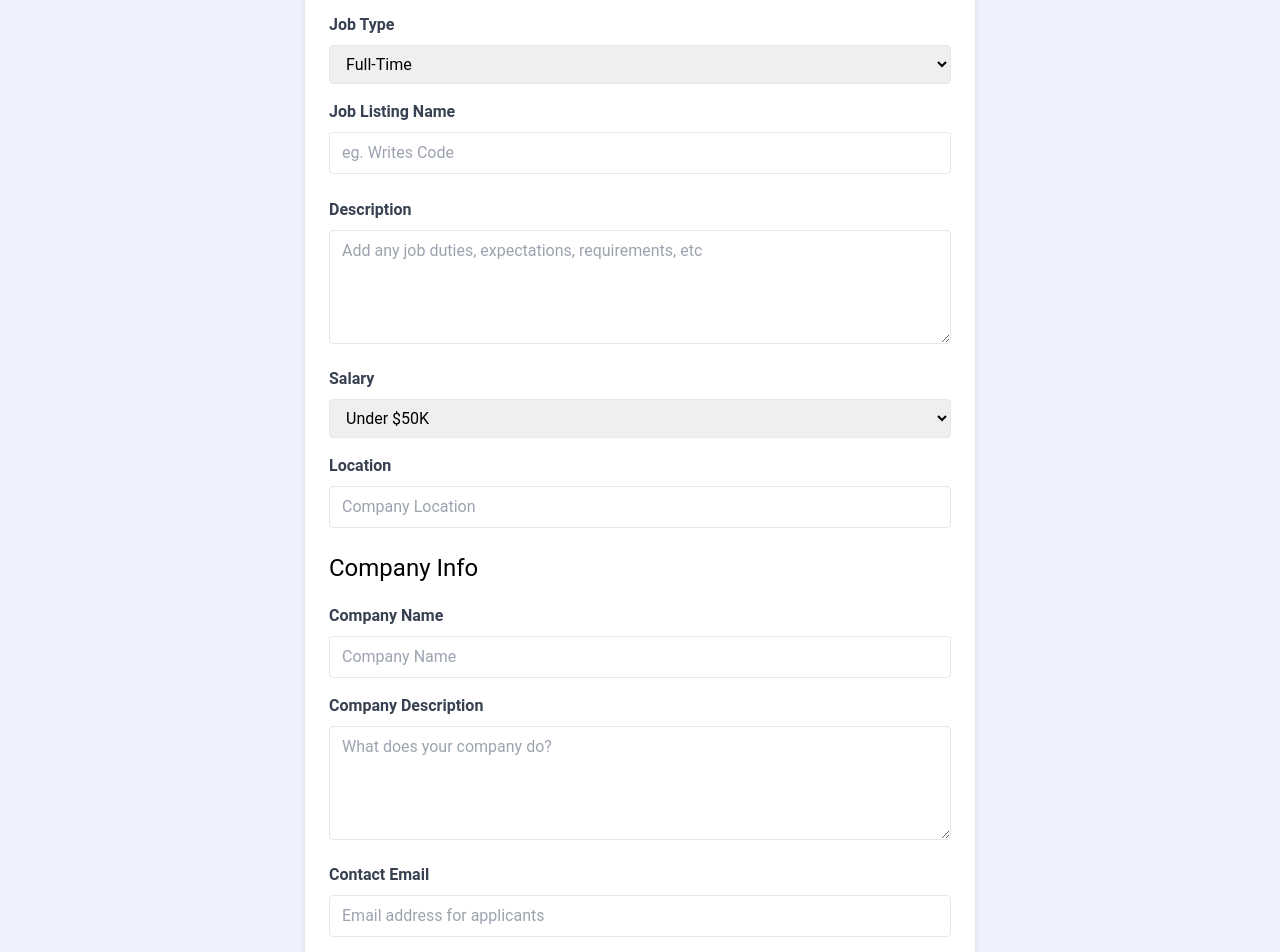
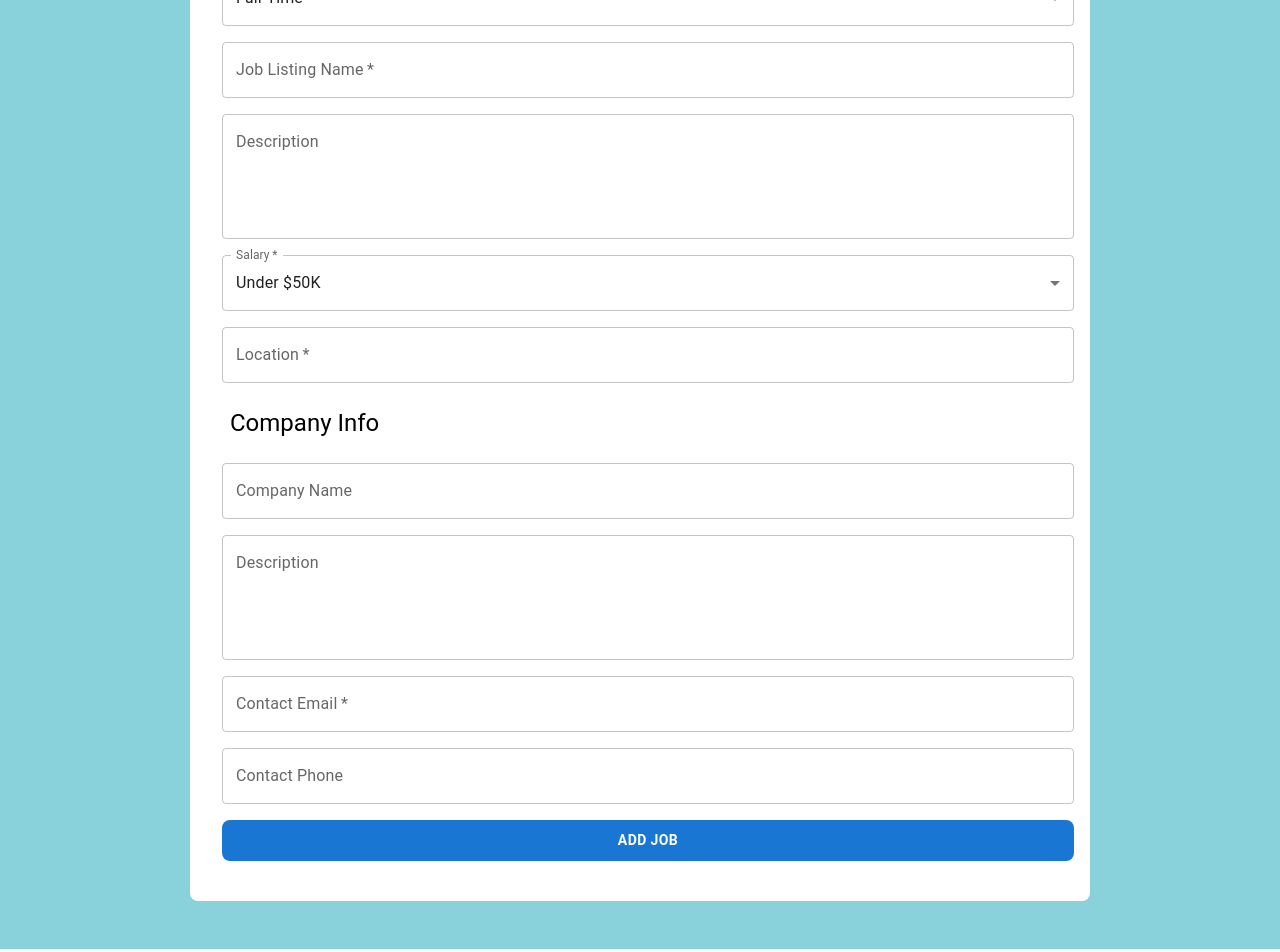
Before and after one commit to AdrianVisan/LearningReactTypescript, a React (Vite) app: page /add-job in a window 1280 px wide. Shown: the part 240-1192 px from the top of the page. Built offline with nearby package versions, Linux system fonts and the light colour scheme.

Commit message:
Migrate AddJobPage to MUI

```diff
--- a/src/pages/AddJobPage.tsx
+++ b/src/pages/AddJobPage.tsx
@@ -3,6 +3,10 @@ import { useNavigate } from 'react-router-dom';
 import JobType from '../api/types/JobType';
 import JobSubmission from '../api/types/JobSubmission';
 import { useShowNotification } from '../hooks/useShowNotification';
+import Box from '@mui/material/Box';
+import Typography from '@mui/material/Typography';
+import Button from '@mui/material/Button';
+import { MenuItem, TextField } from '@mui/material';
 
 type AddJobParams = { addJobSubmit: (job: JobSubmission) => void };
 
@@ -48,189 +52,151 @@ function AddJobPage(params: AddJobParams) {
   };
 
   return (
-    <section className="bg-indigo-50">
-      <div className="container m-auto max-w-2xl py-24">
-        <div className="bg-white px-6 py-8 mb-4 shadow-md rounded-md border m-4 md:m-0">
-          <form onSubmit={submitForm}>
-            <h2 className="text-3xl text-center font-semibold mb-6">Add Job</h2>
+    <Box bgcolor={'secondary.light'} paddingY={6}>
+      <Box
+        bgcolor="common.white"
+        maxWidth="md"
+        marginX="auto"
+        borderRadius={2}
+        paddingX={3}
+        paddingY={4}>
+        <Box
+          component="form"
+          onSubmit={submitForm}
+          sx={{ '& .MuiTextField-root': { m: 1 } }}>
+          <Typography
+            variant="h4"
+            fontWeight={'bold'}
+            align="center"
+            marginBottom={2}>
+            Add Job
+          </Typography>
 
-            <div className="mb-4">
-              <label
-                htmlFor="type"
-                className="block text-gray-700 font-bold mb-2">
-                Job Type
-              </label>
-              <select
-                id="type"
-                name="type"
-                className="border rounded w-full py-2 px-3"
+          <TextField
+            label="Job Type"
             required
+            select
+            fullWidth
             value={type}
-                onChange={(e) => setType(e.target.value as JobType)}>
-                <option value={JobType.FullTime}>Full-Time</option>
-                <option value={JobType.PartTime}>Part-Time</option>
-                <option value={JobType.Remote}>Remote</option>
-                <option value={JobType.Internship}>Internship</option>
-              </select>
-            </div>
+            onChange={(event: React.ChangeEvent<HTMLInputElement>) => {
+              setType(event.target.value as JobType);
+            }}>
+            <MenuItem value={JobType.FullTime}>Full-Time</MenuItem>
+            <MenuItem value={JobType.PartTime}>Part-Time</MenuItem>
+            <MenuItem value={JobType.Remote}>Remote</MenuItem>
+            <MenuItem value={JobType.Internship}>Internship</MenuItem>
+          </TextField>
 
-            <div className="mb-4">
-              <label className="block text-gray-700 font-bold mb-2">
-                Job Listing Name
-              </label>
-              <input
-                type="text"
-                id="title"
-                name="title"
-                className="border rounded w-full py-2 px-3 mb-2"
+          <TextField
+            label="Job Listing Name"
+            required
+            fullWidth
+            value={title}
             placeholder="eg. Writes Code"
-                required
-                value={title}
-                onChange={(e) => setTitle(e.target.value)}
+            onChange={(event: React.ChangeEvent<HTMLInputElement>) => {
+              setTitle(event.target.value);
+            }}
           />
-            </div>
 
-            <div className="mb-4">
-              <label
-                htmlFor="description"
-                className="block text-gray-700 font-bold mb-2">
-                Description
-              </label>
-              <textarea
-                id="description"
-                name="description"
-                className="border rounded w-full py-2 px-3"
+          <TextField
+            label="Description"
+            fullWidth
+            value={description}
+            multiline
             rows={4}
             placeholder="Add any job duties, expectations, requirements, etc"
-                value={description}
-                onChange={(e) => setDescription(e.target.value)}></textarea>
-            </div>
+            onChange={(event: React.ChangeEvent<HTMLInputElement>) => {
+              setDescription(event.target.value);
+            }}
+          />
 
-            <div className="mb-4">
-              <label
-                htmlFor="type"
-                className="block text-gray-700 font-bold mb-2">
-                Salary
-              </label>
-              <select
-                id="salary"
-                name="salary"
-                className="border rounded w-full py-2 px-3"
+          <TextField
+            label="Salary"
             required
+            select
+            fullWidth
             value={salary}
-                onChange={(e) => setSalary(e.target.value)}>
-                <option value="Under $50K">Under $50K</option>
-                <option value="$50K - 60K">$50K - $60K</option>
-                <option value="$60K - 70K">$60K - $70K</option>
-                <option value="$70K - 80K">$70K - $80K</option>
-                <option value="$80K - 90K">$80K - $90K</option>
-                <option value="$90K - 100K">$90K - $100K</option>
-                <option value="$100K - 125K">$100K - $125K</option>
-                <option value="$125K - 150K">$125K - $150K</option>
-                <option value="$150K - 175K">$150K - $175K</option>
-                <option value="$175K - 200K">$175K - $200K</option>
-                <option value="Over $200K">Over $200K</option>
-              </select>
-            </div>
+            onChange={(event: React.ChangeEvent<HTMLInputElement>) => {
+              setSalary(event.target.value as JobType);
+            }}>
+            <MenuItem value="Under $50K">Under $50K</MenuItem>
+            <MenuItem value="$50K - 60K">$50K - 60K</MenuItem>
+            <MenuItem value="$60K - 70K">$60K - 70K</MenuItem>
+            <MenuItem value="$70K - 80K">$70K - 80K</MenuItem>
+            <MenuItem value="$80K - 90K">$80K - 90K</MenuItem>
+            <MenuItem value="$90K - 100K">$90K - 100K</MenuItem>
+            <MenuItem value="$100K - 125K">$100K - 125K</MenuItem>
+            <MenuItem value="$125K - 150K">$125K - 150K</MenuItem>
+            <MenuItem value="$150K - 175K">$150K - 175K</MenuItem>
+            <MenuItem value="$175K - 200K">$175K - 200K</MenuItem>
+            <MenuItem value="Over $200K">Over $200K</MenuItem>
+          </TextField>
 
-            <div className="mb-4">
-              <label className="block text-gray-700 font-bold mb-2">
-                Location
-              </label>
-              <input
-                type="text"
-                id="location"
-                name="location"
-                className="border rounded w-full py-2 px-3 mb-2"
-                placeholder="Company Location"
+          <TextField
+            label="Location"
             required
+            fullWidth
             value={location}
-                onChange={(e) => setLocation(e.target.value)}
+            onChange={(event: React.ChangeEvent<HTMLInputElement>) => {
+              setLocation(event.target.value);
+            }}
           />
-            </div>
 
-            <h3 className="text-2xl mb-5">Company Info</h3>
+          <Typography variant="h5" margin={2}>
+            Company Info
+          </Typography>
 
-            <div className="mb-4">
-              <label
-                htmlFor="company"
-                className="block text-gray-700 font-bold mb-2">
-                Company Name
-              </label>
-              <input
-                type="text"
-                id="company"
-                name="company"
-                className="border rounded w-full py-2 px-3"
-                placeholder="Company Name"
+          <TextField
+            label="Company Name"
+            fullWidth
             value={companyName}
-                onChange={(e) => setCompanyName(e.target.value)}
+            onChange={(event: React.ChangeEvent<HTMLInputElement>) => {
+              setCompanyName(event.target.value);
+            }}
           />
-            </div>
 
-            <div className="mb-4">
-              <label
-                htmlFor="company_description"
-                className="block text-gray-700 font-bold mb-2">
-                Company Description
-              </label>
-              <textarea
-                id="company_description"
-                name="company_description"
-                className="border rounded w-full py-2 px-3"
+          <TextField
+            label="Description"
+            fullWidth
+            value={companyDescription}
+            multiline
             rows={4}
             placeholder="What does your company do?"
-                value={companyDescription}
-                onChange={(e) =>
-                  setCompanyDescription(e.target.value)
-                }></textarea>
-            </div>
+            onChange={(event: React.ChangeEvent<HTMLInputElement>) => {
+              setCompanyDescription(event.target.value);
+            }}
+          />
 
-            <div className="mb-4">
-              <label
-                htmlFor="contact_email"
-                className="block text-gray-700 font-bold mb-2">
-                Contact Email
-              </label>
-              <input
+          <TextField
+            label="Contact Email"
+            fullWidth
+            required
             type="email"
-                id="contact_email"
-                name="contact_email"
-                className="border rounded w-full py-2 px-3"
-                placeholder="Email address for applicants"
-                required
             value={contactEmail}
-                onChange={(e) => setContactEmail(e.target.value)}
+            onChange={(event: React.ChangeEvent<HTMLInputElement>) => {
+              setContactEmail(event.target.value);
+            }}
           />
-            </div>
-            <div className="mb-4">
-              <label
-                htmlFor="contact_phone"
-                className="block text-gray-700 font-bold mb-2">
-                Contact Phone
-              </label>
-              <input
-                type="tel"
-                id="contact_phone"
-                name="contact_phone"
-                className="border rounded w-full py-2 px-3"
-                placeholder="Optional phone for applicants"
+
+          <TextField
+            label="Contact Phone"
+            fullWidth
             value={contactPhone}
-                onChange={(e) => setContactPhone(e.target.value)}
+            onChange={(event: React.ChangeEvent<HTMLInputElement>) => {
+              setContactPhone(event.target.value);
+            }}
           />
-            </div>
 
-            <div>
-              <button
-                className="bg-indigo-500 hover:bg-indigo-600 text-white font-bold py-2 px-4 rounded-full w-full focus:outline-none focus:shadow-outline"
-                type="submit">
+          <Button
+            type="submit"
+            variant="contained"
+            fullWidth
+            sx={{ borderRadius: 2, fontWeight: 'bold', padding: 1, margin: 1 }}>
             Add Job
-              </button>
-            </div>
-          </form>
-        </div>
-      </div>
-    </section>
+          </Button>
+        </Box>
+      </Box>
+    </Box>
   );
 }
 
--- a/src/pages/JobPage.tsx
+++ b/src/pages/JobPage.tsx
@@ -30,14 +30,14 @@ function JobPage(params: JobPageParams) {
 
   return (
     <>
-      <Box margin={'auto'} maxWidth={'xl'} padding={2}>
+      <Box margin={'auto'} maxWidth={'xl'} paddingY={2}>
         <Button variant="text" href="/jobs">
           <ArrowBackSharp sx={{ marginRight: 1 }} /> Back to Job Listings
         </Button>
       </Box>
 
       <Box bgcolor="secondary.light">
-        <Box margin="auto" maxWidth={'xl'} padding={4}>
+        <Box margin="auto" maxWidth={'xl'} paddingY={4}>
           <Grid container spacing={3}>
             <Grid size={8}>
               <Box
```
Lines whose indentation alone changed are shown as unchanged.
